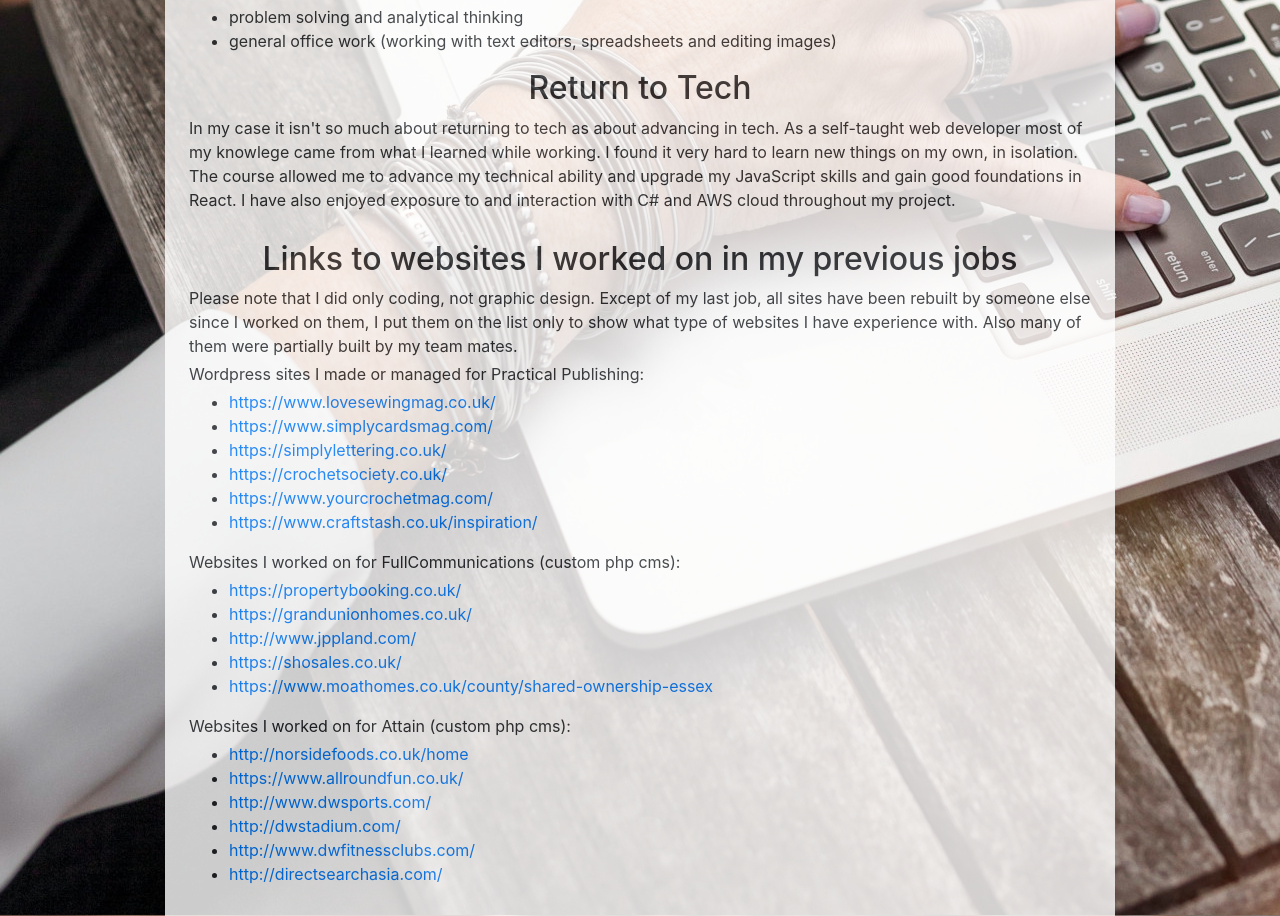
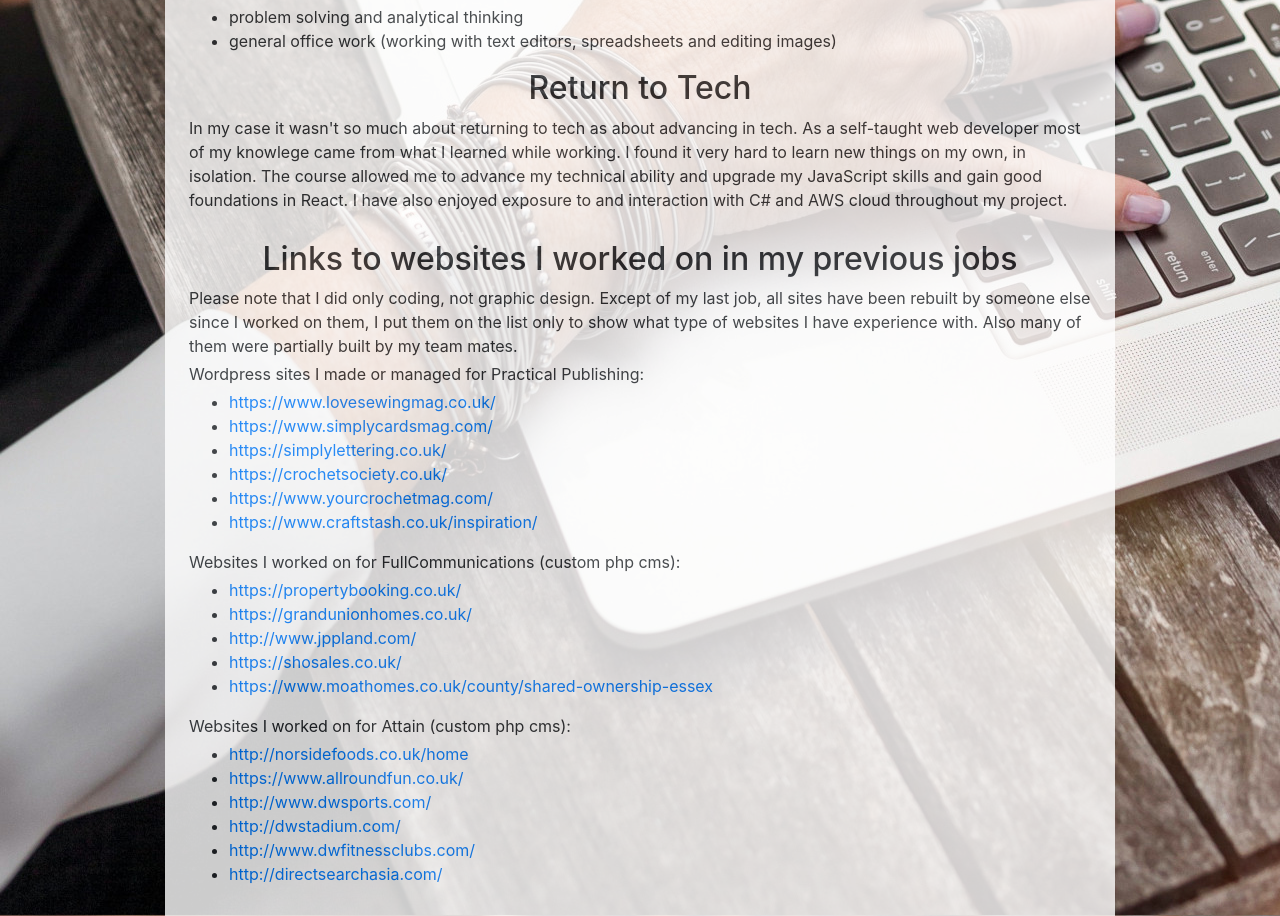
Before and after one commit to dorota-testing/dorota-testing.github.io, a plain HTML site: page index.html in a window 1280 px wide. Shown: the part 1600-2516 px from the top of the page. Drawn offline with nearby package versions, Linux system fonts and the light colour scheme.

Commit message:
Minor amends to text.

```diff
--- a/index.html
+++ b/index.html
@@ -116,7 +116,7 @@
 
         <h2>Return to Tech</h2>
         <p>
-          In my case it isn't so much about returning to tech as about advancing in tech. As a self-taught web developer
+          In my case it wasn't so much about returning to tech as about advancing in tech. As a self-taught web developer
           most of my knowlege came from what I learned while working. I found it very hard to learn new things on my
           own, in isolation. The course allowed me to advance my technical ability and upgrade my JavaScript skills and
           gain good foundations in React. I have also enjoyed exposure to and interaction with C# and AWS cloud
```
